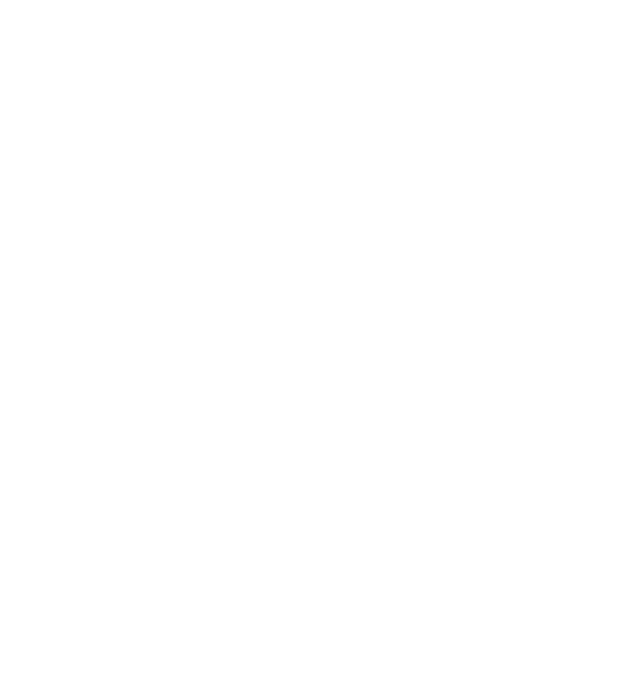
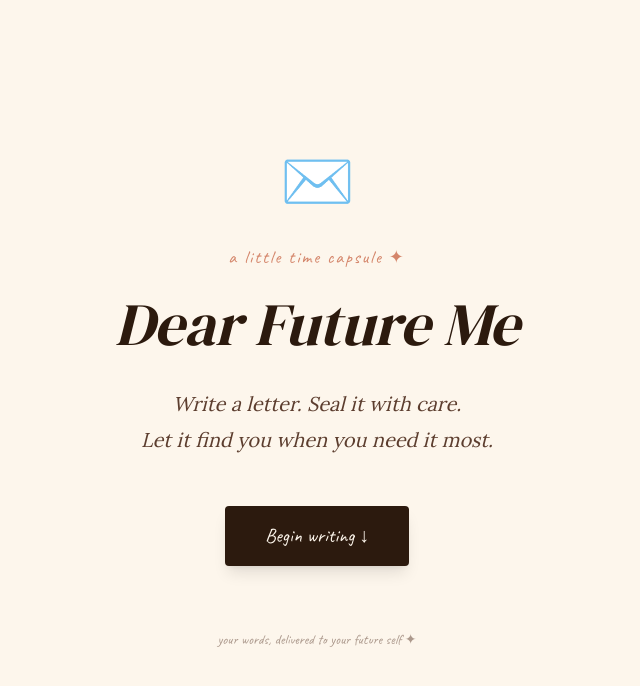
Before and after one commit to aly071/dear-future-me, a Next.js app: page / in a window 1280 px wide. Before the commit this address had no page. Shown: the top 686 px of the page, without its empty margins (323-963 px from the left). Built offline with nearby package versions, Linux system fonts and the light colour scheme.

Commit message:
feat: add landing page

```diff
--- a/app/page.tsx
+++ b/app/page.tsx
@@ -1,5 +1,39 @@
-import { redirect } from 'next/navigation'
+import Link from 'next/link'
 
 export default function Home() {
-  redirect('/write')
+  return (
+    <main className="min-h-screen bg-cream flex flex-col items-center justify-center px-6 text-center">
+
+      {/* Floating envelope */}
+      <div className="text-6xl mb-8 animate-bounce">✉️</div>
+
+      {/* Tagline */}
+      <p className="font-handwriting text-rose text-lg tracking-widest mb-4">
+        a little time capsule ✦
+      </p>
+
+      {/* Title */}
+      <h1 className="font-display italic text-6xl text-ink mb-6 leading-tight">
+        Dear Future Me
+      </h1>
+
+      {/* Description */}
+      <p className="font-body text-ink-light text-xl leading-9 max-w-md mb-12 italic">
+        Write a letter. Seal it with care.<br />
+        Let it find you when you need it most.
+      </p>
+
+      {/* CTA Button */}
+      <Link href="/write"
+        className="bg-ink text-cream font-handwriting text-xl px-10 py-4 rounded-sm shadow-lg hover:-translate-y-1 hover:shadow-xl transition-all duration-300">
+        Begin writing ↓
+      </Link>
+
+      {/* Footer */}
+      <p className="font-handwriting text-ink-light text-sm mt-16 opacity-50">
+        your words, delivered to your future self ✦
+      </p>
+
+    </main>
+  )
 }
```
